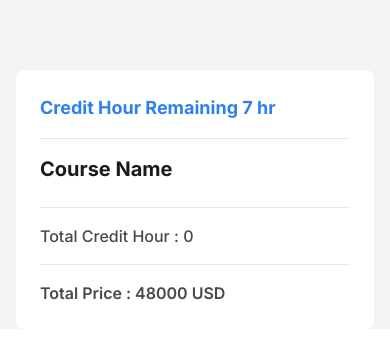
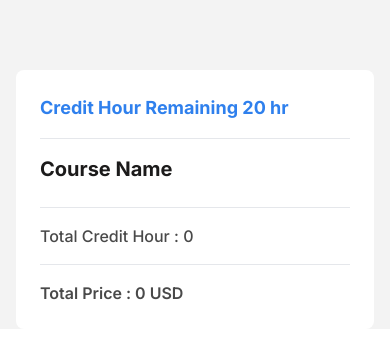
Before and after one commit to abdulhamid4663/simple-course-registration-page, a React (Vite) app: page / in a window 390 px wide. Shown: the part 5043-5382 px from the top of the page. Built offline with nearby package versions, Linux system fonts and the light colour scheme.

Commit message:
finished calculating total USD and setted on Total Price dynamically

```diff
--- a/src/components/Courses/Courses.jsx
+++ b/src/components/Courses/Courses.jsx
@@ -5,7 +5,7 @@ const Courses = ({ courses, handleSelectedCourses }) => {
     // const {id, cover_img, title, description, price, credit} = courses;
 
     return (
-        <div className='grid grid-cols-1 md:grid-cols-2 xl:grid-cols-3 gap-6 md:w-3/4 pb-24'>
+        <div className='grid grid-cols-1 md:grid-cols-2 xl:grid-cols-3 gap-6 lg:w-3/4 pb-24'>
             {
                 courses.map(course => <Course key={course.id} course={course} handleSelectedCourses={handleSelectedCourses} />)
             }
--- a/src/components/Details/Details.jsx
+++ b/src/components/Details/Details.jsx
@@ -1,11 +1,13 @@
 import PropTypes from 'prop-types';
 
-const Details = ({ selectedCourses, hours }) => {
+const Details = ({ remaining, selectedCourses, hours, totalUSD }) => {
     let count = 1;
+    const totalUsdTwoDecimal = totalUSD.toFixed(2);
+
     return (
-        <div className="md:w-1/4">
+        <div className="lg:w-1/4 mb-20 lg:mb-0">
             <div className="bg-white rounded-lg p-6">
-                <h1 className="text-[#2F80ED] text-lg font-bold mb-4">Credit Hour Remaining 7 hr</h1>
+                <h1 className="text-[#2F80ED] text-lg font-bold mb-4">Credit Hour Remaining {remaining} hr</h1>
                 <hr />
                 <div>
                     <h1 className="text-[#1C1B1B] text-xl font-bold mt-4 mb-5">Course Name</h1>
@@ -17,7 +19,7 @@ const Details = ({ selectedCourses, hours }) => {
                     <hr />
                     <h1 className="text-[#1C1B1BCC] text-base font-medium my-4">Total Credit Hour : {hours}</h1>
                     <hr />
-                    <h1 className="text-[#1C1B1BCC] text-base font-semibold mt-4">Total Price : 48000 USD</h1>
+                    <h1 className="text-[#1C1B1BCC] text-base font-semibold mt-4">Total Price : {totalUSD ? `${totalUsdTwoDecimal}` : 0} USD</h1>
                 </div>
             </div>
         </div>
@@ -25,8 +27,10 @@ const Details = ({ selectedCourses, hours }) => {
 };
 
 Details.propTypes = {
+    remaining: PropTypes.number.isRequired,
     selectedCourses: PropTypes.array.isRequired,
     hours: PropTypes.number.isRequired,
+    totalUSD: PropTypes.number.isRequired,
 }
 
 export default Details;
--- a/src/components/Main/Main.jsx
+++ b/src/components/Main/Main.jsx
@@ -7,6 +7,8 @@ const Main = () => {
     const [courses, setCourses] = useState([]);
     const [hours, setHours] = useState(0);
     const [selectedCourses, setSelectedCourses] = useState([]);
+    const [remaining, setRemaining] = useState(20);
+    const [totalUSD, setTotalUSD] = useState(0);
 
     useEffect(() => {
         async function loadData() {
@@ -23,16 +25,22 @@ const Main = () => {
         const isExist = selectedCourses.find(course => course.id === id);
 
         if(!isExist) {
-            setHours(hours + course.credit)
+            setRemaining(remaining - course.credit)
+
             const newSelectedCourses = [...selectedCourses, course];
             setSelectedCourses(newSelectedCourses);
+
+            setHours(hours + course.credit)
+
+            setTotalUSD(totalUSD + course.price);
+
         }
     }
 
     return (
-        <div className="md:flex gap-6 justify-center">
+        <div className="lg:flex gap-6 justify-center">
             <Courses courses={courses} handleSelectedCourses={handleSelectedCourses}/>
-            <Details selectedCourses={selectedCourses} hours={hours}/>
+            <Details remaining={remaining} selectedCourses={selectedCourses} hours={hours} totalUSD={totalUSD}/>
         </div>
     );
 };
```
